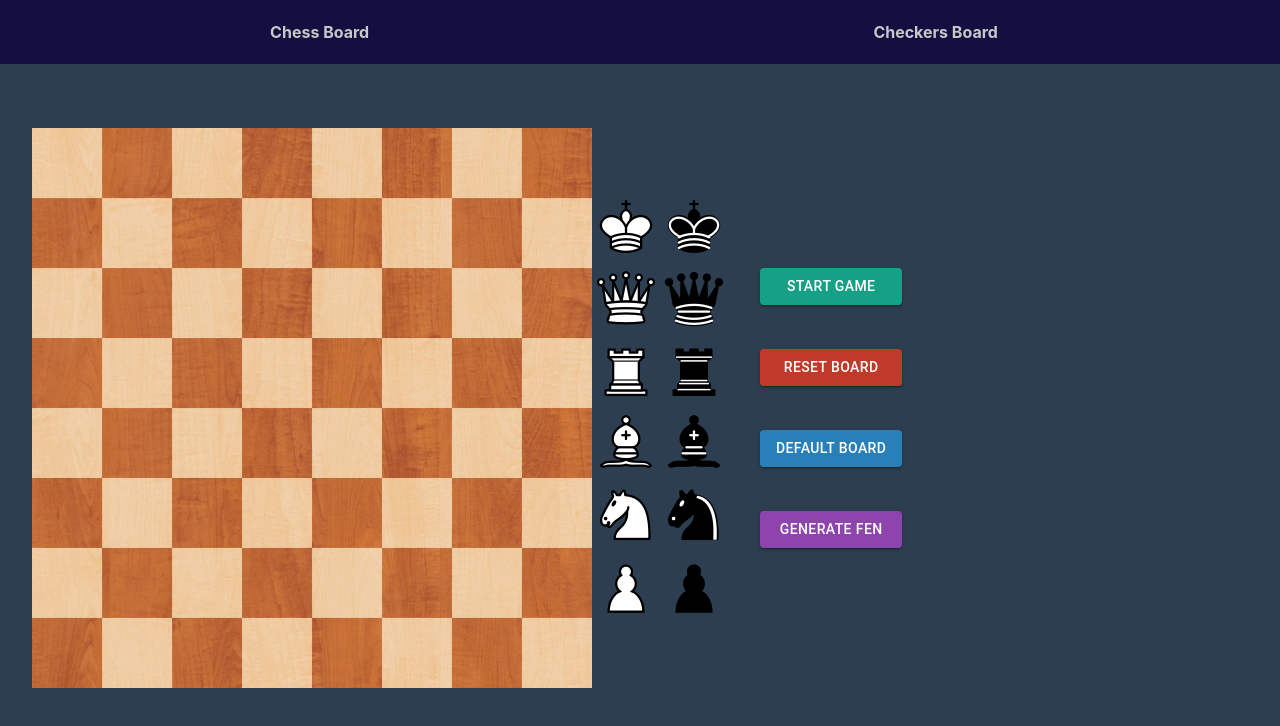
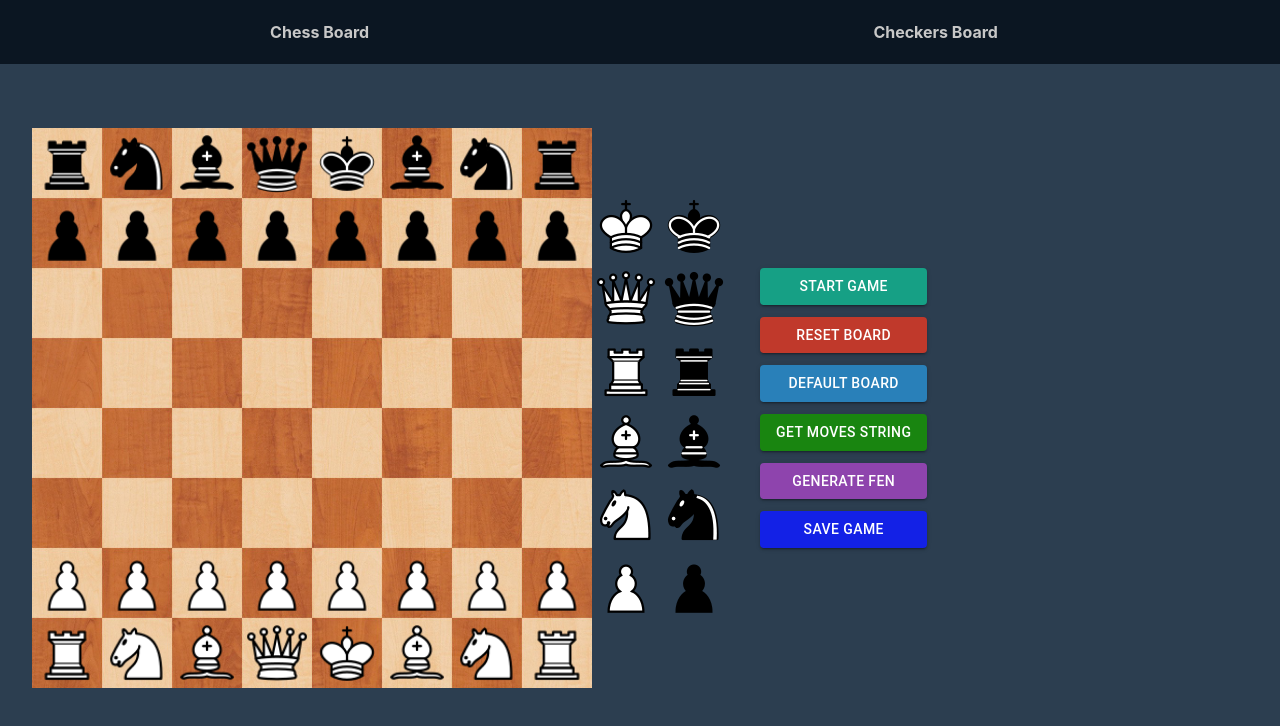
Before and after one commit to Johan-Liebert1/Multiplayer-Games, a React (Create React App) app in the folder client/: page /chessplay in a window 1280 px wide. Shown: the top 726 px of the page. Built offline with nearby package versions, Linux system fonts and the light colour scheme.

Commit message:
chess analysis board

```diff
--- a/client/src/classes/chess/AnalysisBoard.ts
+++ b/client/src/classes/chess/AnalysisBoard.ts
@@ -1,13 +1,20 @@
-import { ChessBoardType, ChessPieceColor, PiecePosition } from "../../types/chessTypes";
+import {
+  ChessBoardType,
+  ChessPieceColor,
+  ChessPieceName,
+  PiecePosition
+} from "../../types/chessTypes";
 import { ClickedCellsType } from "../../types/games";
 import ChessGame from "./ChessGame";
 
 class AnalysisBoard extends ChessGame {
   movesList: ClickedCellsType[];
   currentMove: number;
+  promotionMoveIndices: { [key: number]: ChessPieceName };
 
   constructor(
     moveList: ClickedCellsType[],
+    promotionMoveIndices: { [key: number]: ChessPieceName },
     turn: ChessPieceColor = "white",
     whiteKingPos: PiecePosition = [7, 4],
     blackKingPos: PiecePosition = [0, 4]
@@ -15,13 +22,20 @@ class AnalysisBoard extends ChessGame {
     super(turn, whiteKingPos, blackKingPos);
 
     this.movesList = moveList;
+    this.promotionMoveIndices = promotionMoveIndices;
     this.currentMove = 0;
   }
 
   playNextMove = (board: ChessBoardType) => {
     if (this.currentMove >= this.movesList.length) return;
 
-    this.movePiece(board, this.movesList[this.currentMove]);
+    const moveToPlay = this.movesList[this.currentMove];
+
+    this.movePiece(board, moveToPlay);
+
+    if (this.currentMove in this.promotionMoveIndices) {
+      this.promotePawn(board, this.promotionMoveIndices[this.currentMove], moveToPlay);
+    }
 
     this.currentMove++;
   };
--- a/client/src/classes/chess/ChessGame.ts
+++ b/client/src/classes/chess/ChessGame.ts
@@ -58,6 +58,7 @@ class ChessGame {
 
   allGameMoves: ClickedCellsType[];
   pgn: { [k: number]: string };
+  movesString: string;
 
   constructor(
     turn: ChessPieceColor = "white",
@@ -101,6 +102,7 @@ class ChessGame {
 
     this.allGameMoves = [];
     this.pgn = {};
+    this.movesString = "";
 
     this.setKingParams();
   }
@@ -251,6 +253,8 @@ class ChessGame {
   ) => {
     // pawn has already been moved but the opponent hasn't seen it
 
+    this.generateMoveString(cellsClicked, { promoted: true, promotedTo: promoteTo });
+
     const { rows, cols } = cellsClicked;
     const [rowi, rowf] = rows;
     const [coli, colf] = cols;
@@ -341,8 +345,10 @@ class ChessGame {
 
     for (let row = 0; row < board.length; row++) {
       for (let col = 0; col < board.length; col++) {
+        // console.log("setInitiallyAttackedCells");
         let piece = board[row][col];
         if (piece instanceof ChessPiece) {
+          // console.log("piece instanceof ChessPiece");
           let str = getStr(piece.row, piece.col);
           let attackedCells: ValidChessMove | ProtectingChessMove | InvalidChessMove = {};
 
@@ -362,9 +368,11 @@ class ChessGame {
             this.blackPiecesValue += this.piecePoints[piece.pieceName];
           }
 
+          // console.log("before getting moves");
           // this will set piece.moves and piece.protectingMoves
           if (piece instanceof Pawn) piece.validMoves(board, this.kingParams, true);
           else piece.validMoves(board, this.kingParams);
+          // console.log("after gettingmoves");
 
           let totalMoves: ValidChessMove | ProtectingChessMove | InvalidChessMove = {};
 
@@ -381,7 +389,10 @@ class ChessGame {
               | InvalidChessMove;
           }
 
+          // console.log("totalMoves = ", totalMoves);
           Object.keys(totalMoves).forEach(key => {
+            // console.log("iterating over total moves");
+
             const piece = board[row][col];
 
             if (piece instanceof Pawn) {
@@ -482,20 +493,25 @@ class ChessGame {
   };
 
   getAllMoves = () => {
-    let moves = "";
+    return this.movesString;
+  };
 
-    /*
-    {rows:[1,2],cols:[3,4]} = :1,2;3,4:
-    */
+  generateMoveString = (
+    clickedCells: ClickedCellsType,
+    pawnPromoted?: { promoted: boolean; promotedTo: ChessPieceName }
+  ) => {
+    const {
+      rows: [ri, rf],
+      cols: [ci, cf]
+    } = clickedCells;
 
-    for (let m of this.allGameMoves) {
-      const [r1, r2] = m.rows;
-      const [c1, c2] = m.cols;
+    let moveStr = `${getStr(ri, rf)};${getStr(ci, cf)}`;
 
-      moves += `${getStr(r1, r2)};${getStr(c1, c2)}:`;
+    if (!pawnPromoted) {
+      this.movesString += `${moveStr}:`;
+    } else {
+      this.movesString += `${moveStr}=${pawnPromoted.promotedTo}:`;
     }
-
-    return moves;
   };
 
   /**
@@ -661,6 +677,8 @@ class ChessGame {
       side: castleSide
     });
 
+    this.generateMoveString(tcc);
+
     return { cellsClicked: tcc, castlingDone, pawnPromoted };
   };
 
--- a/client/src/components/chess/ChessPlayBoard.tsx
+++ b/client/src/components/chess/ChessPlayBoard.tsx
@@ -1,4 +1,4 @@
-import React, { useState, useRef } from "react";
+import React, { useState, useRef, useEffect } from "react";
 import { motion } from "framer-motion";
 import useWindowSize from "../../hooks/useWindowSize";
 
@@ -24,13 +24,15 @@ import { CELL_SIZE, ClickedCellsType } from "../../types/games";
 import { Button } from "@material-ui/core";
 import { getEmptyMatrix } from "../../helpers/globalHelpers";
 import RenderChessBoard from "./RenderChessBoard";
+import { axiosInstance } from "../../config/axiosConfig";
+import { useTypedSelector } from "../../hooks/useTypedSelector";
 
-let game: ChessGame | null = null;
+let game: ChessGame = new ChessGame();
 
 const ChessPlayBoard: React.FC = () => {
-  // const { user } = uset(state => state);
+  const { user } = useTypedSelector(state => state);
 
-  const [board, setBoard] = useState<ChessBoardType>(() => getEmptyMatrix(8));
+  const [board, setBoard] = useState<ChessBoardType>(() => getNewChessBoard());
   const [gameStarted, setGameStarted] = useState(false);
 
   const [gameOver, setGameOver] = useState<{
@@ -155,17 +157,25 @@ const ChessPlayBoard: React.FC = () => {
   };
 
   const handleStartGame = () => {
-    setGameStarted(true);
+    // setGameStarted(true);
     game = new ChessGame("white", whiteKingPos.current, blackKingPos.current);
     console.log(game);
+    console.log(board);
+
+    setTimeout(() => {
+      game.setInitiallyAttackedCells(board);
+    }, 500);
+  };
+
+  useEffect(() => {
     game.setInitiallyAttackedCells(board);
-  };
+  }, []);
 
   const resetBoard = (empty = true) => {
     if (empty) setBoard(() => getEmptyMatrix(8));
     else setBoard(() => getNewChessBoard());
 
-    game = null;
+    // game = null;
     setGameStarted(false);
     setUserPieceColor("white");
   };
@@ -219,23 +229,60 @@ const ChessPlayBoard: React.FC = () => {
   const buttons = [
     {
       text: "Start Game",
-      clickHandler: () => handleStartGame(),
+      clickHandler: () => {
+        // handleStartGame();
+        console.log("wrong");
+      },
       style: btnStyles("#16a085")
     },
     {
       text: "Reset Board",
-      clickHandler: () => resetBoard(true),
+      clickHandler: () => {
+        resetBoard(true);
+      },
       style: btnStyles("#c0392b")
     },
     {
       text: "Default Board",
-      clickHandler: () => resetBoard(false),
+      clickHandler: () => {
+        resetBoard(false);
+      },
       style: btnStyles("#2980b9")
     },
     {
+      text: "Get Moves String",
+      clickHandler: () => {
+        console.log(game?.movesString);
+      },
+      style: btnStyles("#198510")
+    },
+    {
       text: "Generate FEN",
-      clickHandler: () => generateFenFromBoard(board),
+      clickHandler: () => {
+        generateFenFromBoard(board);
+      },
       style: btnStyles("#8e44ad")
+    },
+    {
+      text: "Save Game",
+      clickHandler: () => {
+        const data = JSON.stringify({
+          player1: user.username,
+          player2: "Johan",
+          moves: game.getAllMoves()
+        });
+
+        axiosInstance
+          .post("/games/chess/savegame", data, {
+            headers: {
+              "content-type": "application/json"
+            }
+          })
+          .then(resp => {
+            console.log(resp.data);
+          });
+      },
+      style: btnStyles("#1321e6")
     }
   ];
 
@@ -318,8 +365,13 @@ const ChessPlayBoard: React.FC = () => {
             minHeight: CELL_SIZE * 4 + "px"
           }}
         >
-          {buttons.map(btn => (
-            <Button onClick={btn.clickHandler} variant="contained" style={btn.style}>
+          {buttons.map((btn, idx) => (
+            <Button
+              onClick={btn.clickHandler}
+              variant="contained"
+              style={btn.style}
+              key={idx}
+            >
               {btn.text}
             </Button>
           ))}
--- a/client/src/components/chess/ChessTest.tsx
+++ b/client/src/components/chess/ChessTest.tsx
@@ -48,9 +48,9 @@ const ChessBoardTest: React.FC<ChessBoardProps> = () => {
   const analyzeGame = (gameId: number) => {
     const game = allGamesList.find(g => g.game_id === gameId);
 
-    const moves = getMovesFromString(game?.moves as string);
+    const { moves, promotionMoveIndices } = getMovesFromString(game?.moves as string);
 
-    analysisBoard = new AnalysisBoard(moves);
+    analysisBoard = new AnalysisBoard(moves, promotionMoveIndices);
     analysisBoard.setInitiallyAttackedCells(board);
   };
 
--- a/client/src/helpers/globalHelpers.ts
+++ b/client/src/helpers/globalHelpers.ts
@@ -1,3 +1,4 @@
+import { ChessPieceName } from "../types/chessTypes";
 import { ClickedCellsType } from "../types/games";
 
 export const getStr = (r: number, c: number) => `${r},${c}`;
@@ -6,19 +7,35 @@ export const getRowCol = (str: string) => str.split(",").map(Number);
 export const getEmptyMatrix = (size: number) =>
   new Array(size).fill(0).map(() => new Array(size).fill(0));
 
-export const getMovesFromString = (apiRespMoves: string): ClickedCellsType[] => {
+export const getMovesFromString = (
+  apiRespMoves: string
+): {
+  moves: ClickedCellsType[];
+  promotionMoveIndices: { [key: number]: ChessPieceName };
+} => {
   const moves: ClickedCellsType[] = [];
+  const promotionMoveIndices: { [key: number]: ChessPieceName } = {};
 
-  //6,4;3,3:1,3;4,4:4,3;3,4:1,2;5,5:3,2;4,5:0,2;6,5:7,5;1,2:0,4;5,1:7,5;3,3:0,0;4,6:7,3;2,6:4,5;1,2:
+  //6,4;3,3:1,3;4,4:4,3;3,4:1,2;5,5:3,2;4,5=queen:0,2;6,5:7,5;1,2:0,4;5,1:7,5;3,3:0,0;4,6:7,3;2,6:4,5;1,2:
 
   const intermediate = apiRespMoves.split(":");
 
   for (let i = 0; i < intermediate.length - 1; i++) {
-    const rows = intermediate[i].split(";")[0].split(",").map(Number);
-    const cols = intermediate[i].split(";")[1].split(",").map(Number);
+    const potentialRows = intermediate[i].split(";")[0];
+    let potentialCols = intermediate[i].split(";")[1];
+
+    if (potentialCols.includes("=")) {
+      // pawn promotion
+      promotionMoveIndices[i] = potentialCols.split("=")[1] as ChessPieceName;
+
+      potentialCols = potentialCols.split("=")[0];
+    }
+
+    const rows = potentialRows.split(",").map(Number);
+    const cols = potentialCols.split(",").map(Number);
 
     moves.push({ rows, cols });
   }
 
-  return moves;
+  return { moves, promotionMoveIndices };
 };
--- a/client/src/styles/NavBarStyles.css
+++ b/client/src/styles/NavBarStyles.css
@@ -4,7 +4,7 @@
   display: flex;
   justify-content: space-between;
   align-items: center;
-  background-color: #130f40;
+  background-color: #0b1622;
   justify-self: flex-start;
 }
 
```
